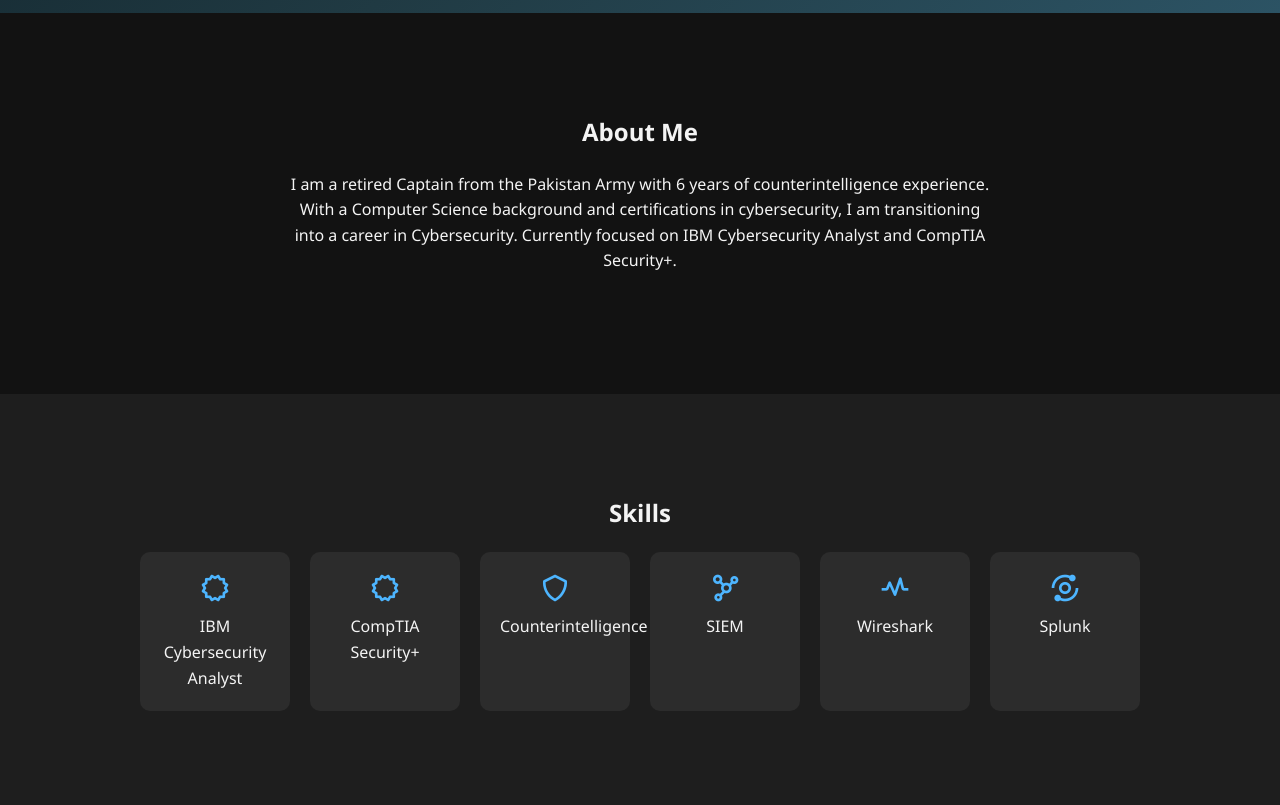
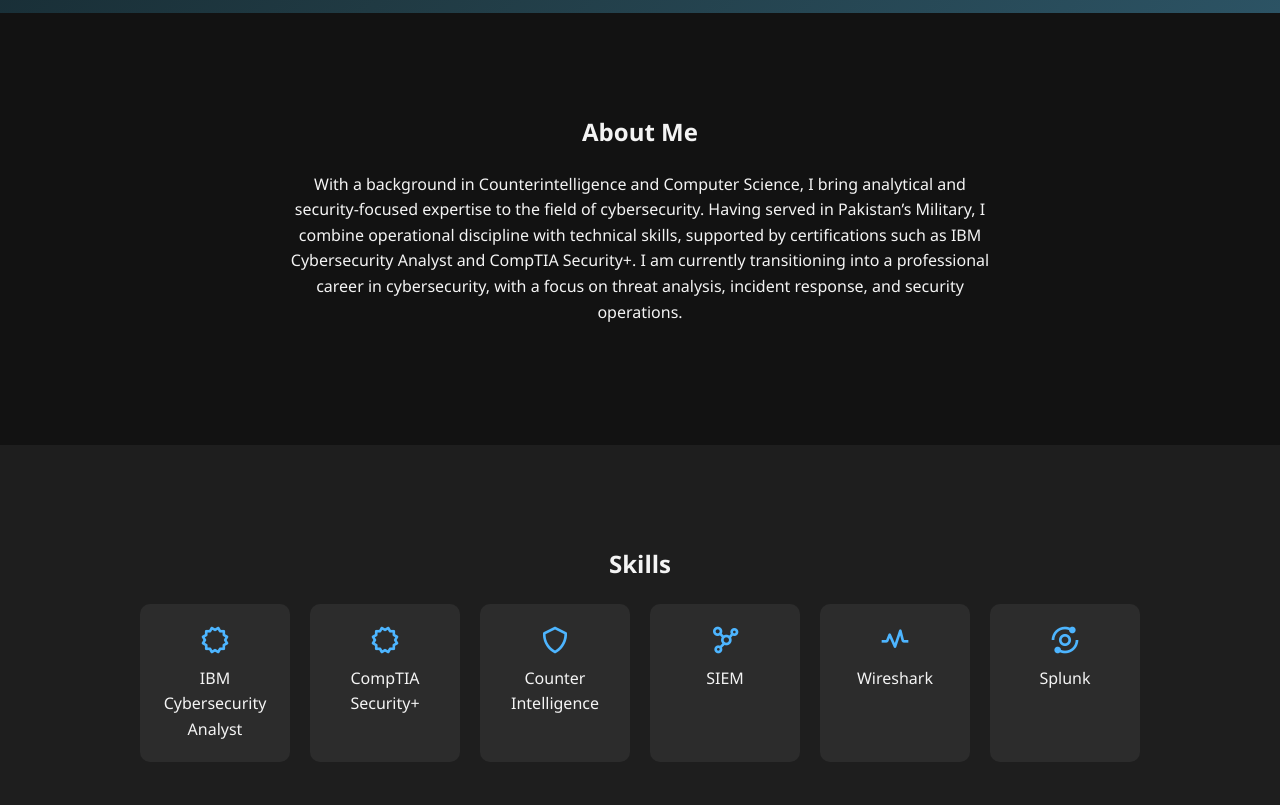
Before and after one commit to syedsaghir-hub/syedsaghir-hub.github.io, a plain HTML site: page index.html in a window 1280 px wide. Shown: the part 534-1339 px from the top of the page. Drawn offline with nearby package versions, Linux system fonts and the light colour scheme.

Commit message:
Update index.html content

```diff
--- a/index.html
+++ b/index.html
@@ -22,10 +22,10 @@
     <div class="container">
       <h2>About Me</h2>
       <p>
-        I am a retired Captain from the Pakistan Army with 6 years of counterintelligence experience.
-        With a Computer Science background and certifications in cybersecurity, I am transitioning
-        into a career in Cybersecurity. Currently focused on IBM Cybersecurity Analyst and CompTIA Security+.
-      </p>
+        With a background in Counterintelligence and Computer Science, I bring analytical and security-focused expertise to the field of cybersecurity.
+		Having served in Pakistan’s Military, I combine operational discipline with technical skills, supported by certifications such as IBM Cybersecurity Analyst and CompTIA Security+.
+		I am currently transitioning into a professional career in cybersecurity, with a focus on threat analysis, incident response, and security operations.
+	  </p>
     </div>
   </section>
 
@@ -36,7 +36,7 @@
       <div class="skills-grid">
         <div class="skill"><i class='bx bx-certification'></i><span>IBM Cybersecurity Analyst</span></div>
         <div class="skill"><i class='bx bx-certification'></i><span>CompTIA Security+</span></div>
-        <div class="skill"><i class='bx bx-shield'></i><span>Counterintelligence</span></div>
+        <div class="skill"><i class='bx bx-shield'></i><span>Counter Intelligence</span></div>
         <div class="skill"><i class='bx bx-network-chart'></i><span>SIEM</span></div>
         <div class="skill"><i class='bx bx-pulse'></i><span>Wireshark</span></div>
         <div class="skill"><i class='bx bx-analyse'></i><span>Splunk</span></div>
```
